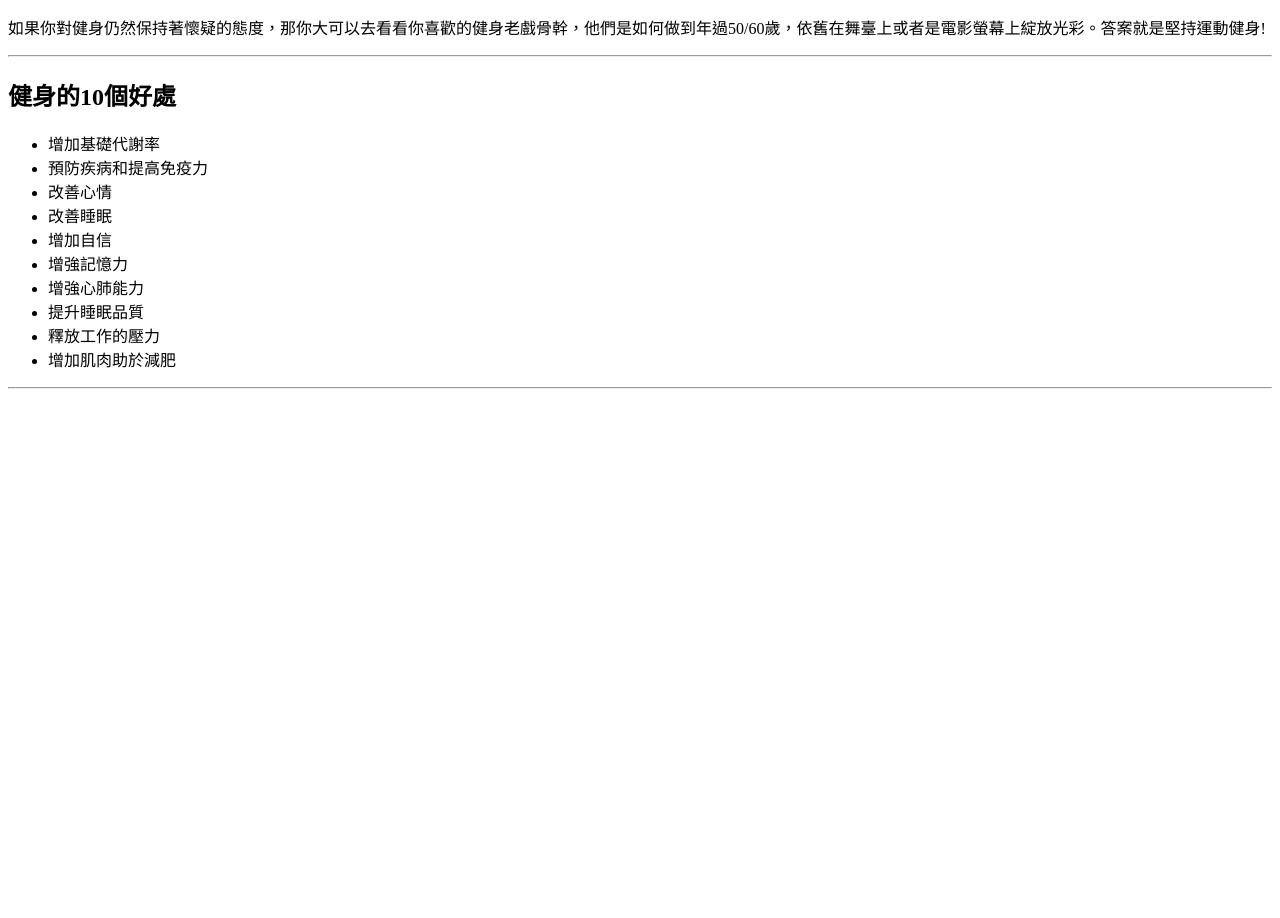
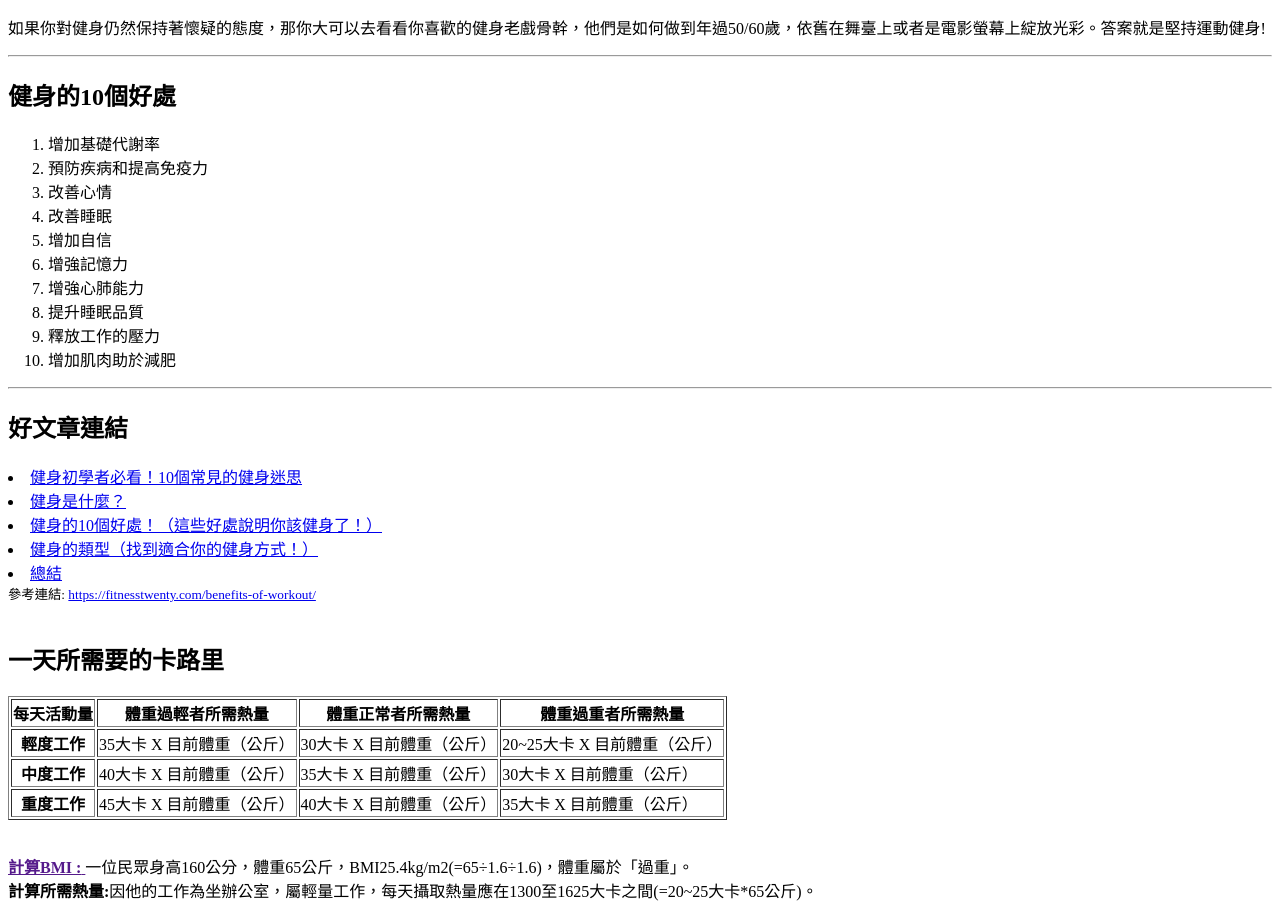
Before and after one commit to haopingC/gym.demo, a plain HTML site: page index.html in a window 1280 px wide. Shown: the part 187-1105 px from the top of the page. Before the commit the page ends 800 px from the top, so only its background shows below. Drawn offline with Linux system fonts and the light colour scheme.

Commit message:
完成表格功能

```diff
--- a/index.html
+++ b/index.html
@@ -20,7 +20,7 @@
     </p>
     <hr>
     <h2>健身的10個好處</h2>
-    <ul>
+    <ol>
         <li>增加基礎代謝率</li>
         <li>預防疾病和提高免疫力</li>
         <li>改善心情</li>
@@ -31,9 +31,74 @@
         <li>提升睡眠品質</li>
         <li>釋放工作的壓力</li>
         <li>增加肌肉助於減肥</li>
-    </ul>
+    </ol>
     <hr>
-
+    <h2>好文章連結</h2>
+    <li>
+        <a href="https://www.fe-amart.com.tw/index.php/life-style/life-info/secret-recipe/hero-6" target="_blank">
+            健身初學者必看！10個常見的健身迷思</a>
+    </li>
+    <li>
+        <a href="https://fitnesstwenty.com/benefits-of-workout/#%E5%81%A5%E8%BA%AB%E6%98%AF%E4%BB%80%E9%BA%BC%EF%BC%9F"
+            target="_blank">
+            健身是什麼？</a>
+    </li>
+    <li>
+        <a href="https://fitnesstwenty.com/benefits-of-workout/#%E5%81%A5%E8%BA%AB%E7%9A%8410%E5%80%8B%E5%A5%BD%E8%99%95%EF%BC%81%EF%BC%88%E9%80%99%E4%BA%9B%E5%A5%BD%E8%99%95%E8%AA%AA%E6%98%8E%E4%BD%A0%E8%A9%B2%E5%81%A5%E8%BA%AB%E4%BA%86%EF%BC%81%EF%BC%89"
+            target="_blank">
+            健身的10個好處！（這些好處說明你該健身了！）</a>
+    </li>
+    <li>
+        <a href="https://fitnesstwenty.com/benefits-of-workout/#%E5%81%A5%E8%BA%AB%E7%9A%84%E9%A1%9E%E5%9E%8B%EF%BC%88%E6%89%BE%E5%88%B0%E9%81%A9%E5%90%88%E4%BD%A0%E7%9A%84%E5%81%A5%E8%BA%AB%E6%96%B9%E5%BC%8F%EF%BC%81%EF%BC%89"
+            target="_blank">健身的類型（找到適合你的健身方式！）</a>
+    </li>
+    <li>
+        <a href="https://fitnesstwenty.com/benefits-of-workout/#%E7%B8%BD%E7%B5%90" target="_blank">
+            總結</a>
+        <br>
+        <small>
+            參考連結:
+            <a target="_blank" href="https://fitnesstwenty.com/benefits-of-workout/
+            ">https://fitnesstwenty.com/benefits-of-workout/</a>
+        </small>
+    </li>
+    <br>
+    <h2>一天所需要的卡路里</h2>
+    <table border="1">
+        <thead>
+            <tr>
+                <th>每天活動量</th>
+                <th>體重過輕者所需熱量</th>
+                <th>體重正常者所需熱量</th>
+                <th>體重過重者所需熱量</th>
+            </tr>
+        </thead>
+        <tbody>
+            <tr>
+                <th>輕度工作</th>
+                <td>35大卡 X 目前體重（公斤）</td>
+                <td>30大卡 X 目前體重（公斤）</td>
+                <td>20~25大卡 X 目前體重（公斤）</td>
+            </tr>
+            <tr>
+                <th>中度工作</th>
+                <td>40大卡 X 目前體重（公斤）</td>
+                <td>35大卡 X 目前體重（公斤）</td>
+                <td>30大卡 X 目前體重（公斤）</td>
+            </tr>
+            <tr>
+                <th>重度工作</th>
+                <td>45大卡 X 目前體重（公斤）</td>
+                <td>40大卡 X 目前體重（公斤）</td>
+                <td>35大卡 X 目前體重（公斤）</td>
+            </tr>
+        </tbody>
+    </table>
+    <br>
+    <p>
+        <a href=""><b>計算BMI :</b> </a> 一位民眾身高160公分，體重65公斤，BMI25.4kg/m2(=65÷1.6÷1.6)，體重屬於「過重」。<br>
+        <b>計算所需熱量:</b>因他的工作為坐辦公室，屬輕量工作，每天攝取熱量應在1300至1625大卡之間(=20~25大卡*65公斤)。
+    </p>
 
 
 </body>
```
